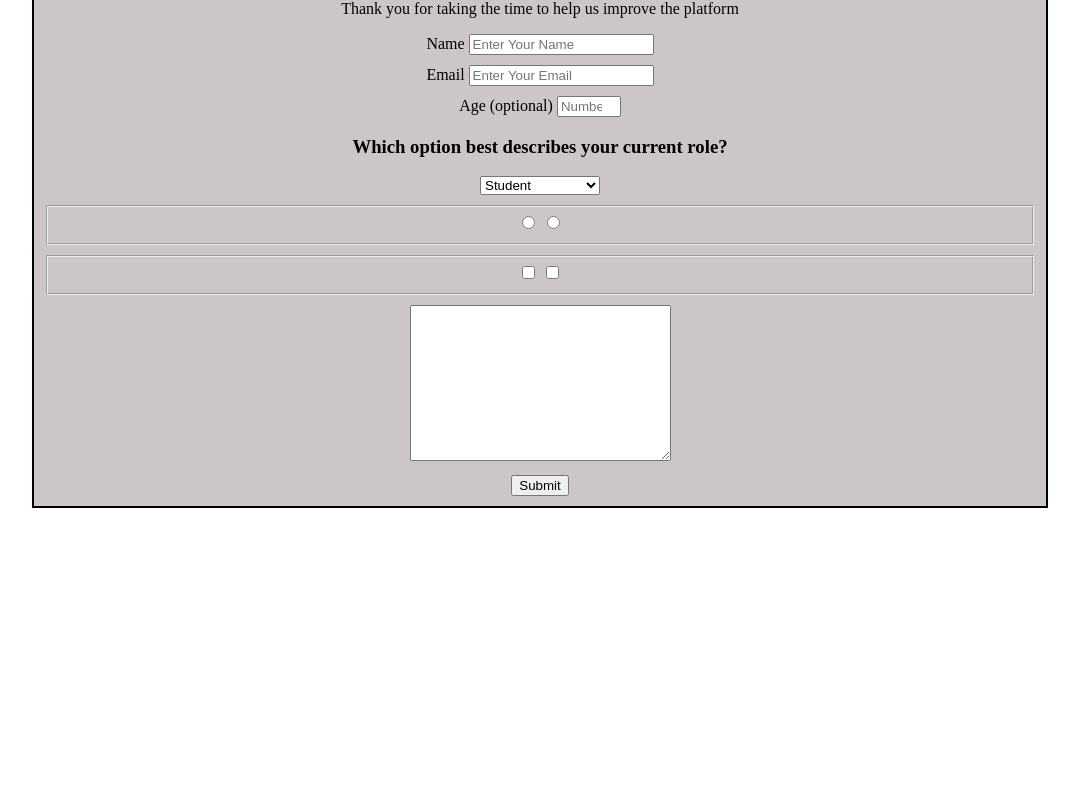
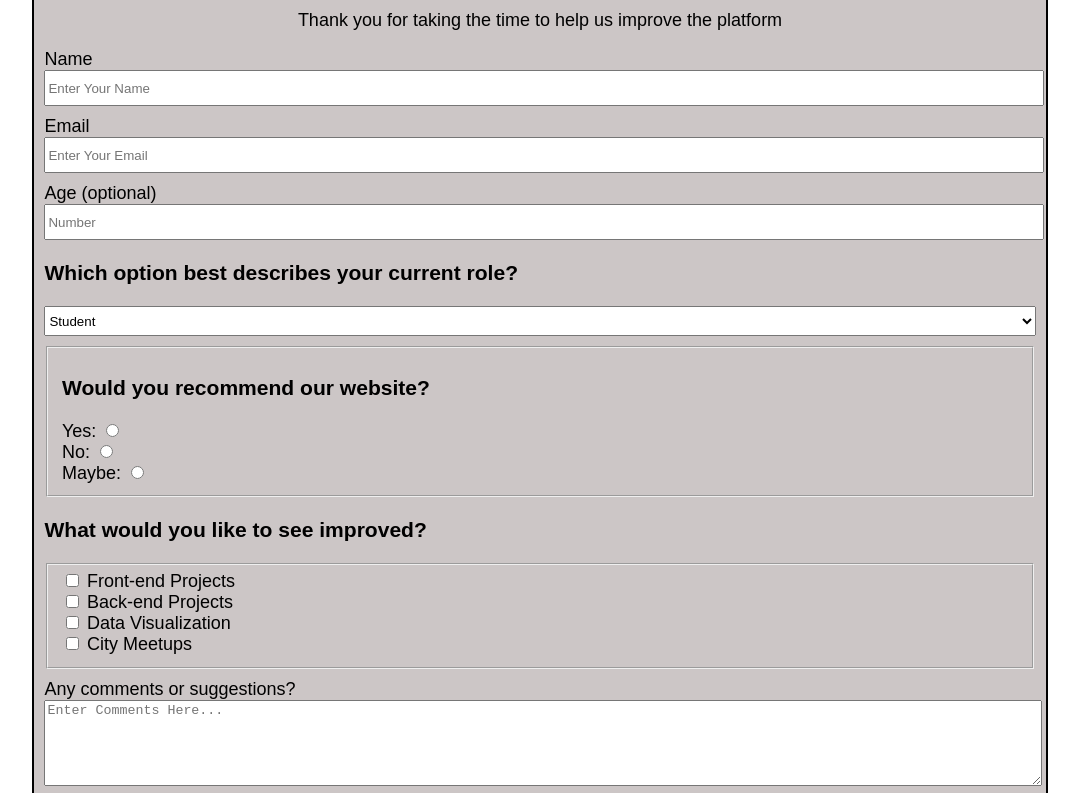
Before and after one commit to SafaErden/Safa-and-Abdelrahman, a plain HTML site: page index.html in a window 1280 px wide. Shown: the part 132-925 px from the top of the page, without its empty margins (100-1179 px from the left). Before the commit the page ends 800 px from the top, so only its background shows below. Drawn offline with Linux system fonts and the light colour scheme.

Commit message:
design 3

```diff
--- a/css/style.css
+++ b/css/style.css
@@ -5,8 +5,33 @@
     text-align:center;
     background-color: rgb(204, 198, 198);
     border: 2px solid black;
+    font-family: Arial, Helvetica, sans-serif;
+    font-size: large;
 }
 
 .row{
     margin:10px;
+    text-align: left;
 }
+.radio-buttons{
+    text-align: left;
+}
+.input-field{
+    width:100%;
+    height:30px;
+    display:block;
+}
+.input-textarea{
+    width:100%;
+    height:80px;
+    display:block;
+}
+.input-button{
+    color:white;
+    background-color: green;
+    width:100%;
+    height:30px;
+    display:block;
+    border-radius: 10px;
+    border: 1px white;
+}
--- a/index.html
+++ b/index.html
@@ -18,19 +18,19 @@
 
       <div class="row">
         <label id="name-label">Name</label>
-        <input type="text" id="name" placeholder="Enter Your Name" required>
+        <input type="text" id="name" class="input-field" placeholder="Enter Your Name" required>
       </div>
       <div class="row">
         <label id="email-label">Email</label>
-        <input type="email" id="email" placeholder="Enter Your Email" required>
+        <input type="email" id="email" class="input-field" placeholder="Enter Your Email" required>
       </div>
       <div class="row">
         <label id="number-label">Age (optional)</label>
-        <input type="number" id="number" placeholder="Number" max=100 min=0>
+        <input type="number" id="number" class="input-field" placeholder="Number" max=100 min=0>
       </div>
       <div class="row">
         <h3>Which option best describes your current role?</h3>
-        <select id="dropdown">
+        <select id="dropdown" class="input-field">
           <option>Student</option>
           <option>Full time job</option>
           <option>Part time job</option>
@@ -38,22 +38,35 @@
         </select>
       </div>
       <div class="row">
-        <fieldset id="name">
-          <input type="radio" value="value1" name="group1">
-          <input type="radio" value="value2" name="group1">
+        <fieldset id="name" class="radio-buttons">
+          <h3>Would you recommend our website?</h3>
+          <label>Yes: </label>
+          <input type="radio" value="YES" name="group1"><br />
+          <label>No: </label>
+          <input type="radio" value="NO" name="group1"><br />
+          <label>Maybe: </label>
+          <input type="radio" value="MAYBE" name="group1"><br />
         </fieldset>
       </div>
       <div class="row">
+        <h3>What would you like to see improved?</h3>
         <fieldset id="names">
           <input type="checkbox" value="value1" name="group2">
+          <label id="email-label">Front-end Projects</label><br />
           <input type="checkbox" value="value2" name="group2">
+          <label id="email-label">Back-end Projects</label><br />
+          <input type="checkbox" value="value1" name="group2">
+          <label id="email-label">Data Visualization</label><br />
+          <input type="checkbox" value="value2" name="group2">
+          <label id="email-label">City Meetups</label><br />
         </fieldset>
       </div>
       <div class="row">
-        <textarea cols="30" rows="10"></textarea>
+        <label id="email-label">Any comments or suggestions?</label>
+        <textarea cols="30" rows="10" class="input-textarea" placeholder="Enter Comments Here..."></textarea>
       </div>
       <div class="row">
-        <button type="submit" id="submit">Submit</button>
+        <button type="submit" id="submit" class="input-button">Submit</button>
       </div>
     </form>
   </div>
```
